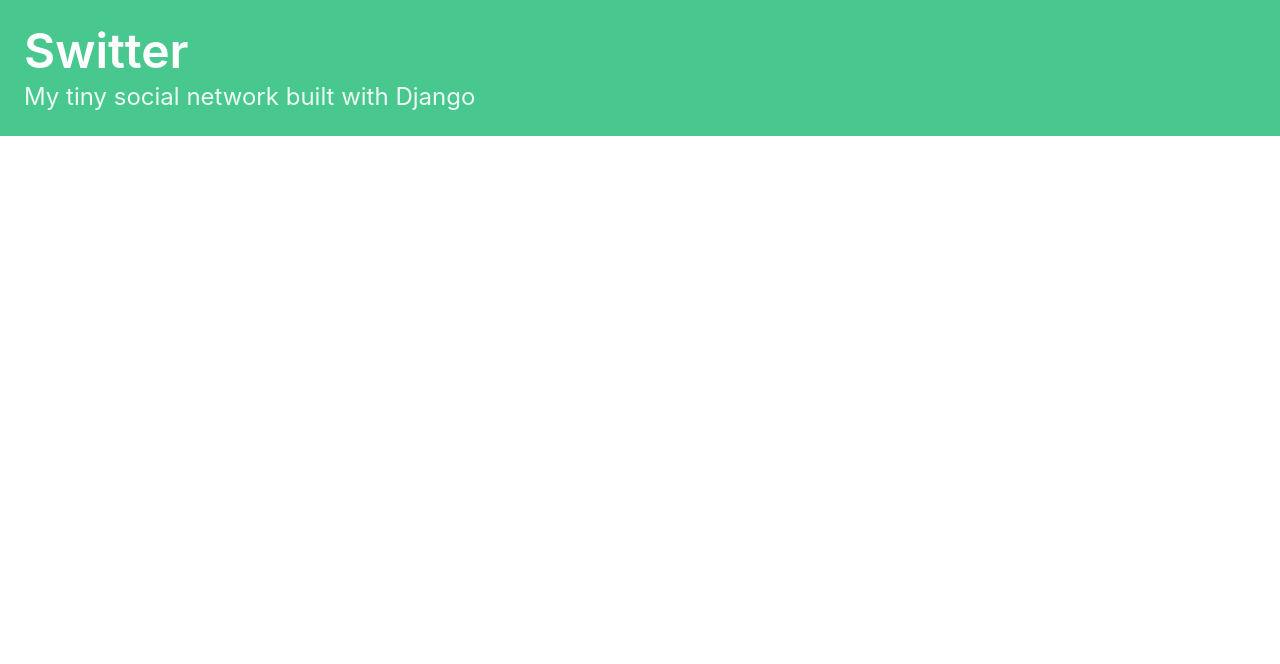
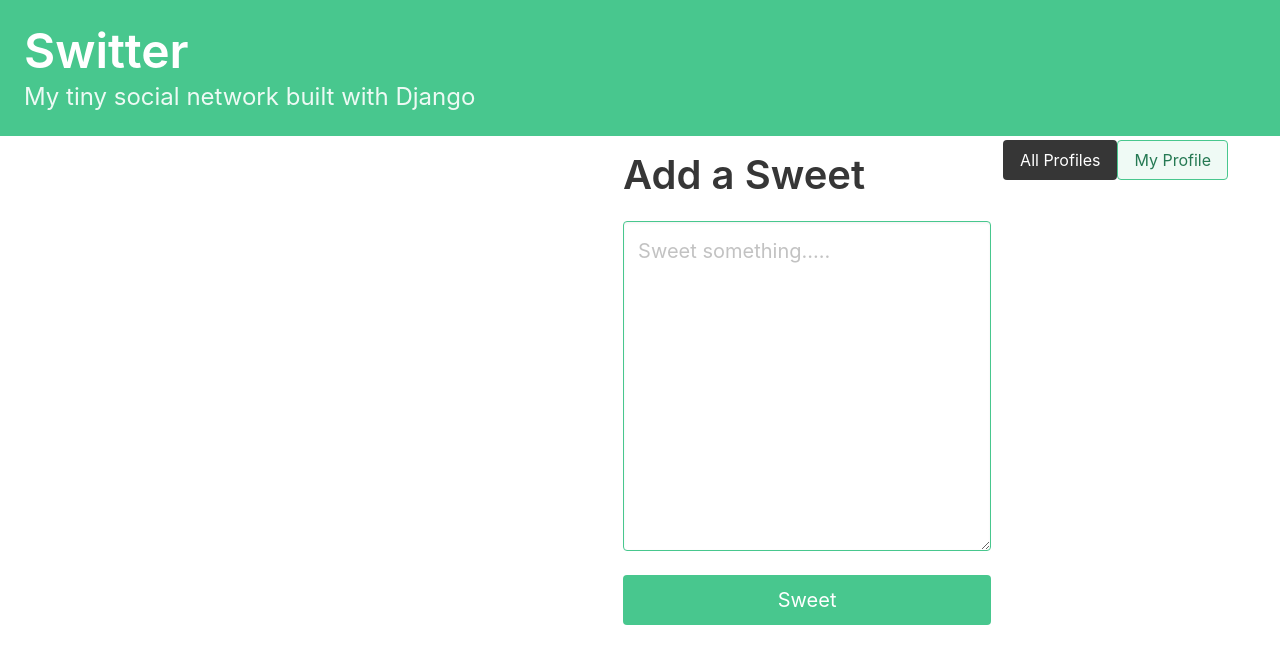
Before and after one commit to Satish-baradiya/Social-Media-Web-App, a Django app: page / in a window 1280 px wide. Shown: the top 664 px of the page. Run offline with Django 3.2, Linux system fonts and the light colour scheme.

Commit message:
Completed

```diff
--- /dev/null
+++ b/switter/forms.py
@@ -0,0 +1,22 @@
+from logging import PlaceHolder
+from pyexpat import model
+from django import forms
+from numpy import require
+from .models import Sweet
+
+
+class SweetForm(forms.ModelForm):
+    body = forms.CharField(
+        required=True,
+        widget=forms.widgets.Textarea(
+            attrs={
+                "Placeholder":"Sweet something.....",
+                "class":"textarea is-success is-medium",
+            }
+        ),
+        label="",
+    )
+
+    class Meta:
+        model = Sweet
+        exclude = ("user",)
--- a/switter/models.py
+++ b/switter/models.py
@@ -18,7 +18,14 @@
 
 class Sweet(models.Model):
     user = models.ForeignKey(
-        User, related_name="dweets", on_delete=models.DO_NOTHING
+        User, related_name="sweets", on_delete=models.DO_NOTHING
     )
     body = models.CharField(max_length=140)
     created_at = models.DateTimeField(auto_now_add=True)
+
+    def __str__(self):
+        return (
+            f"{self.user}"
+            f"({self.created_at:%Y-%m-%d %H:%M}):"
+            f"{self.body[:30]}..."
+        )
--- a/switter/templates/base.html
+++ b/switter/templates/base.html
@@ -11,6 +11,7 @@
         <title>Switter</title>
     </head>
 <body>
+    <a href="{% url 'dashboard' %}">
     <section class="hero is-small is-success mb-4">
         <div class="hero-body">
             <h1 class="title is-1">Switter</h1>
@@ -19,6 +20,7 @@
         </div>
 
     </section>
+    </a>
     <div class="container">
         <div class="columns">
             {% block content %}
--- /dev/null
+++ b/switter/templates/switter/dashboard.html
@@ -0,0 +1,48 @@
+{% extends 'base.html' %}
+
+{% block content %}
+
+<div class="column">
+    {% for followed in user.profile.follows.all %}
+    {% for sweet in followed.user.sweets.all %}
+    <div class="box">
+        {{ sweet.body }}
+        <span class="is-small has-text-grey-light">
+            ({{ sweet.created_at }} by {{ sweet.user.username }}
+        </span>
+    </div>
+    {% endfor %}
+    {% endfor %}
+</div>
+<div class="column is-one-third">
+    <div class="block">
+        <div class="block">
+            <h2 class="title is-2">
+                Add a Sweet
+            </h2>
+        </div>
+        <div class="block">
+            <form method="post">
+                {% csrf_token %}
+                {{ form.as_p }}
+                <button class="button is-success is-fullwidth is-medium mt-5" type="submit">Sweet
+                </button>
+            </form>
+        </div>
+    </div>
+</div>
+<div class="block">
+    <a href="{% url 'profile_list' %}">
+        <button class="button is-dark is outlined is-fullwidth">
+            All Profiles
+        </button>
+    </a>
+</div>
+<div class="block">
+    <a href="{% url 'profile' request.user.profile.id  %}">
+        <button class="button is-success is-light is-outlined is-fullwidth">
+            My Profile
+        </button>
+    </a>
+</div>
+{% endblock content %}
--- a/switter/views.py
+++ b/switter/views.py
@@ -1,6 +1,8 @@
 import profile
-from django.shortcuts import render
-from .models import Profile
+from django.shortcuts import redirect, render
+
+from switter.forms import SweetForm
+from .models import Profile,Sweet
 # Create your views here.
 
 
@@ -28,5 +30,18 @@
         current_user_profile.save()
 
     return render(request, "switter/profile.html", {
-        "profile": profile
+        "profile": profile,
     })
+
+def dashboard(request):
+    if request.method == "POST":
+        form = SweetForm(request.POST)
+        if form.is_valid():
+            sweet = form.save(commit=False)
+            sweet.user = request.user
+            sweet.save()
+            return redirect("dashboard")
+    form = SweetForm()
+    return render(request,"switter/dashboard.html",{
+        "form":form
+    })
```
Also changed, not shown: switter/templates/switter/profile.html (+12 -1 lines), db.sqlite3.
